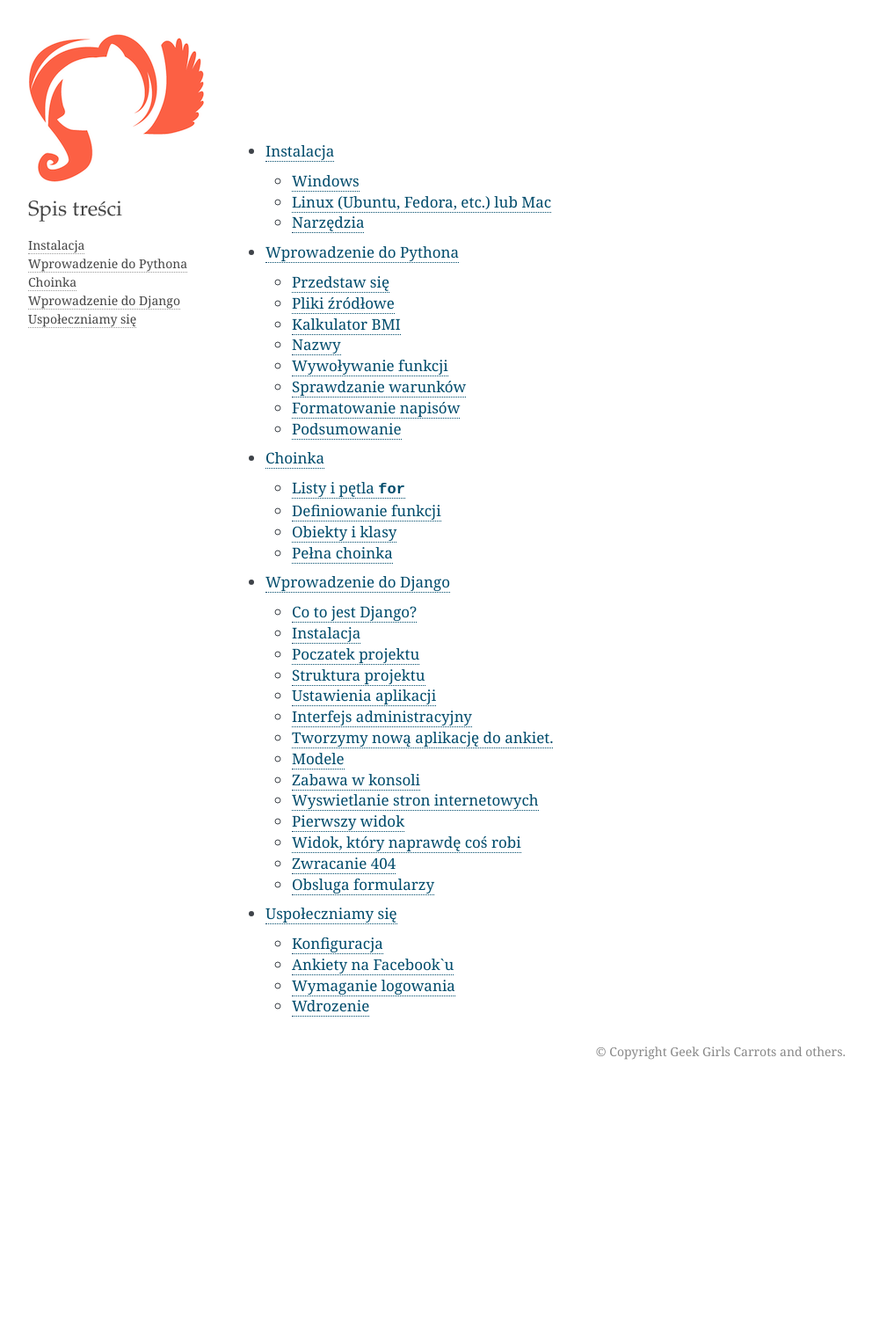
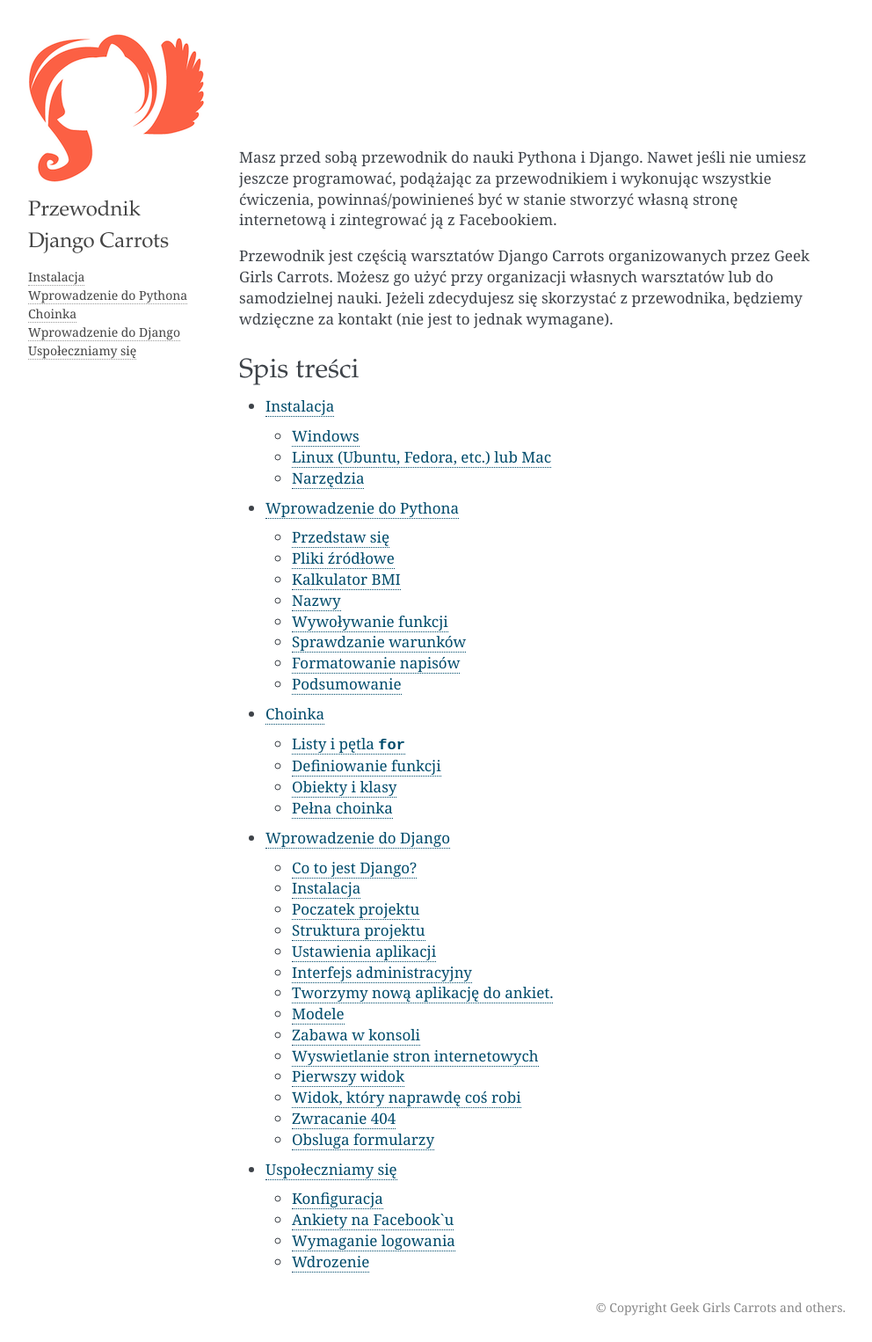
Before and after one commit to ggcarrots/django-carrots, a Sphinx documentation site: the page built from source/index.rst, in a window 1280 px wide. Shown: the whole page at 88% size, without its empty margins (148-1140 px from the left). Built offline with Sphinx 7.4.7, drawn with Linux system fonts in a browser that asks for light colours; before the commit the page ends 1235 px from its top, so only the background shows below that.

Commit message:
Added tutorial description

```diff
--- a/source/index.rst
+++ b/source/index.rst
@@ -1,7 +1,17 @@
-===========
+=========================
+Przewodnik Django Carrots
+=========================
+
+Masz przed sobą przewodnik do nauki Pythona i Django.
+Nawet jeśli nie umiesz jeszcze programować, podążając za przewodnikiem i wykonując wszystkie ćwiczenia, powinnaś/powinieneś być w stanie stworzyć własną stronę internetową i zintegrować ją z Facebookiem.
+
+Przewodnik jest częścią warsztatów Django Carrots organizowanych przez Geek Girls Carrots.
+Możesz go użyć przy organizacji własnych warsztatów lub do samodzielnej nauki.
+Jeżeli zdecydujesz się skorzystać z przewodnika, będziemy wdzięczne za kontakt (nie jest to jednak wymagane).
+
+
 Spis treści
-===========
-
+-----------
 
 .. toctree::
    :maxdepth: 2
```
